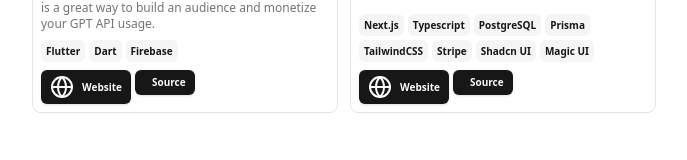
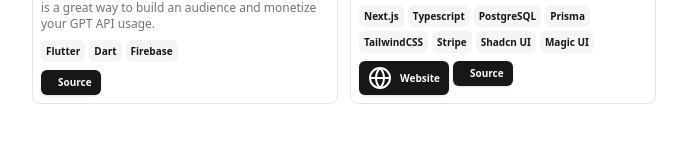
Before and after one commit to Robin-Kurian/robin-portfolio-frontend, a Next.js app: page / in a window 1280 px wide. Shown: the part 1717-1877 px from the top of the page, without its empty margins (296-983 px from the left). Built offline with nearby package versions, Linux system fonts and the light colour scheme.

Commit message:
reactor remove unused website link

```diff
--- a/src/data/resume.tsx
+++ b/src/data/resume.tsx
@@ -159,11 +159,7 @@ export const DATA = {
         "With the release of the [OpenAI GPT Store](https://openai.com/blog/introducing-the-gpt-store), I decided to build a SaaS which allows users to collect email addresses from their GPT users. This is a great way to build an audience and monetize your GPT API usage.",
       technologies: ["Flutter", "Dart", "Firebase"],
       links: [
-        {
-          type: "Website",
-          href: "https://chatcollect.com",
-          icon: <Icons.globe className="size-3" />,
-        },
+
         {
           type: "Source",
           href: "https://github.com/magicuidesign/magicui",
```
